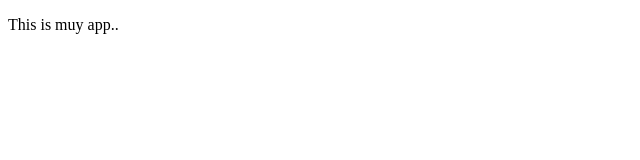
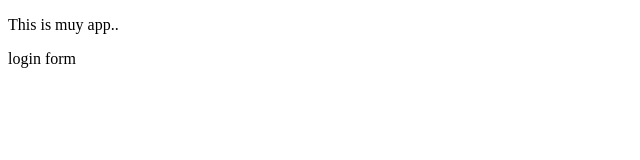
Before and after one commit to Radoslav96/myapp, a plain HTML site: page index.html in a window 1280 px wide. Shown: the full height of the page, 0-640 px from the left. Drawn offline with Linux system fonts and the light colour scheme.

Commit message:
login form

```diff
--- /dev/null
+++ b/dir2/app2.js
@@ -0,0 +1 @@
+console.log(222);
--- a/index.html
+++ b/index.html
@@ -8,5 +8,6 @@
 </head>
 <body>
     <p>This  is muy app..</p>
+    login form
 </body>
 </html>
```
Also changed, not shown: login.html (added, +1 -0 lines), log.txt (added).
